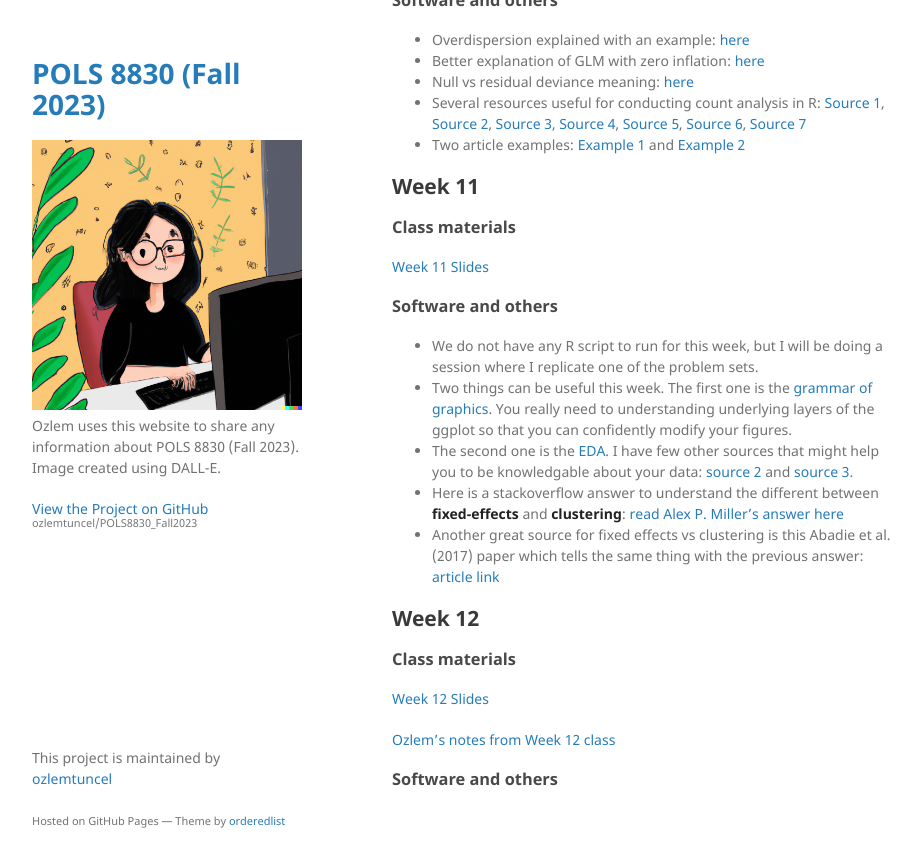
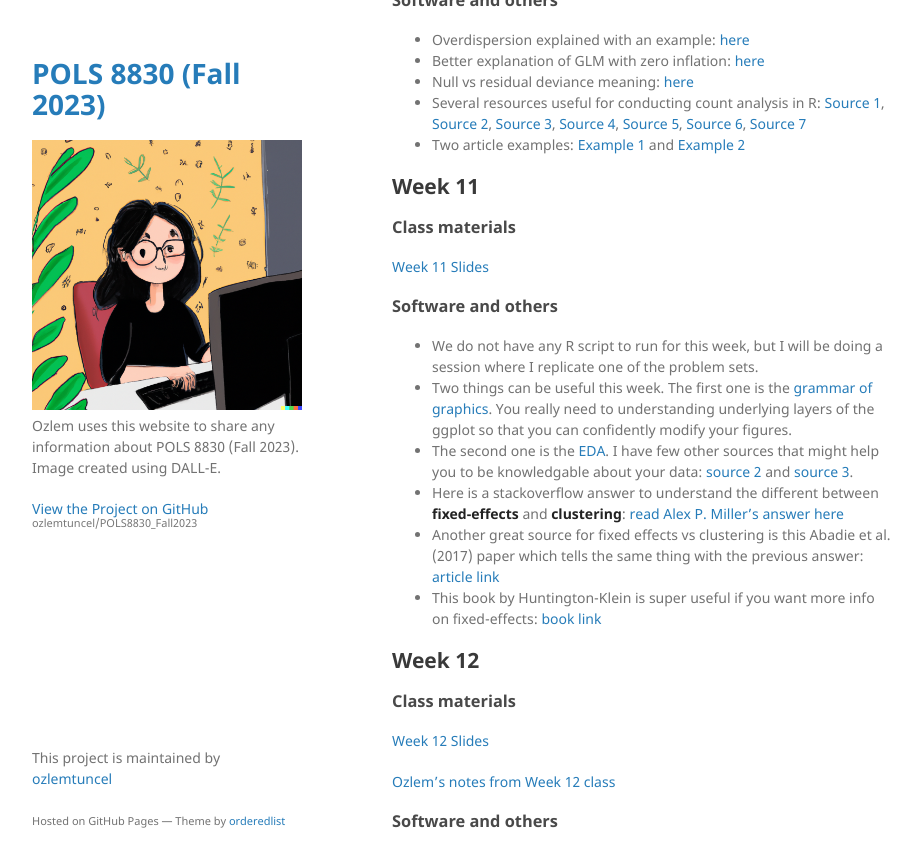
Before and after one commit to ozlemtuncel/POLS8830_Fall2023, a Jekyll site: the page built from index.md, in a window 1280 px wide and 900 px high, scrolled down 4795 px. Shown: the top 867 px of the window, without its empty margins (178-1098 px from the left). Built offline with Jekyll 4.4.1, drawn with Linux system fonts in a browser that asks for light colours; our own code applies the rules of GitHub Pages for plain Markdown files.

Commit message:
Update index.md
add info

```diff
--- a/index.md
+++ b/index.md
@@ -184,6 +184,7 @@ R script for Week 9: [Script I](docs/Week10_Count_Models_tidy.R) & [Dataset](doc
 - The second one is the [EDA](https://bookdown.org/steve_midway/DAR/exploratory-data-analysis.html). I have few other sources that might help you to be knowledgable about your data: [source 2](https://r4ds.had.co.nz/exploratory-data-analysis.html) and [source 3](https://www.modernstatisticswithr.com/).
 - Here is a stackoverflow answer to understand the different between **fixed-effects** and **clustering**: [read Alex P. Miller's answer here](https://stats.stackexchange.com/questions/185378/when-to-use-fixed-effects-vs-using-cluster-ses)
 - Another great source for fixed effects vs clustering is this Abadie et al. (2017) paper which tells the same thing with the previous answer: [article link](https://www.nber.org/system/files/working_papers/w24003/w24003.pdf)
+- This book by Huntington-Klein is super useful if you want more info on fixed-effects: [book link](https://theeffectbook.net/ch-FixedEffects.html)
 
 ## Week 12
 
```
